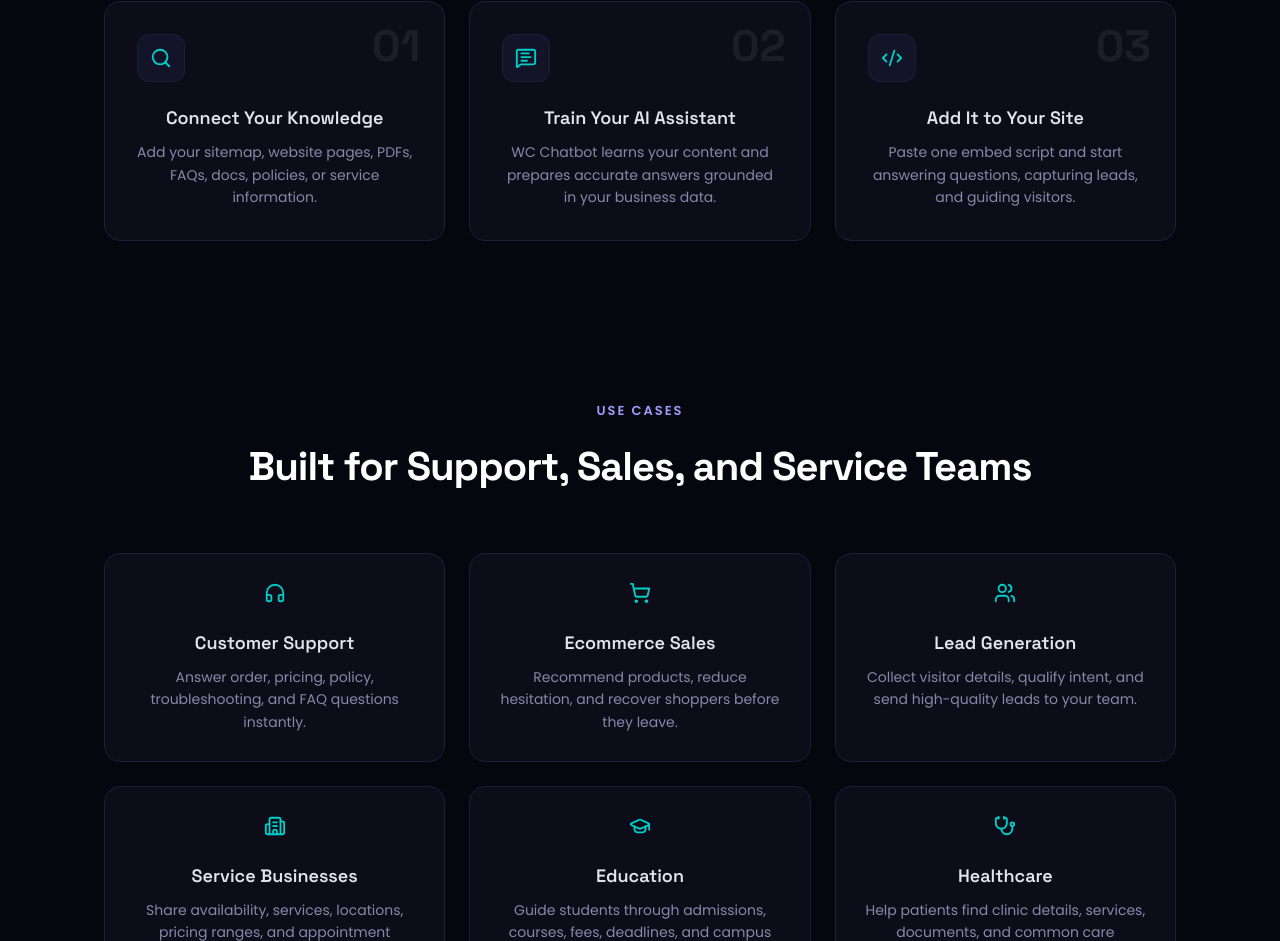
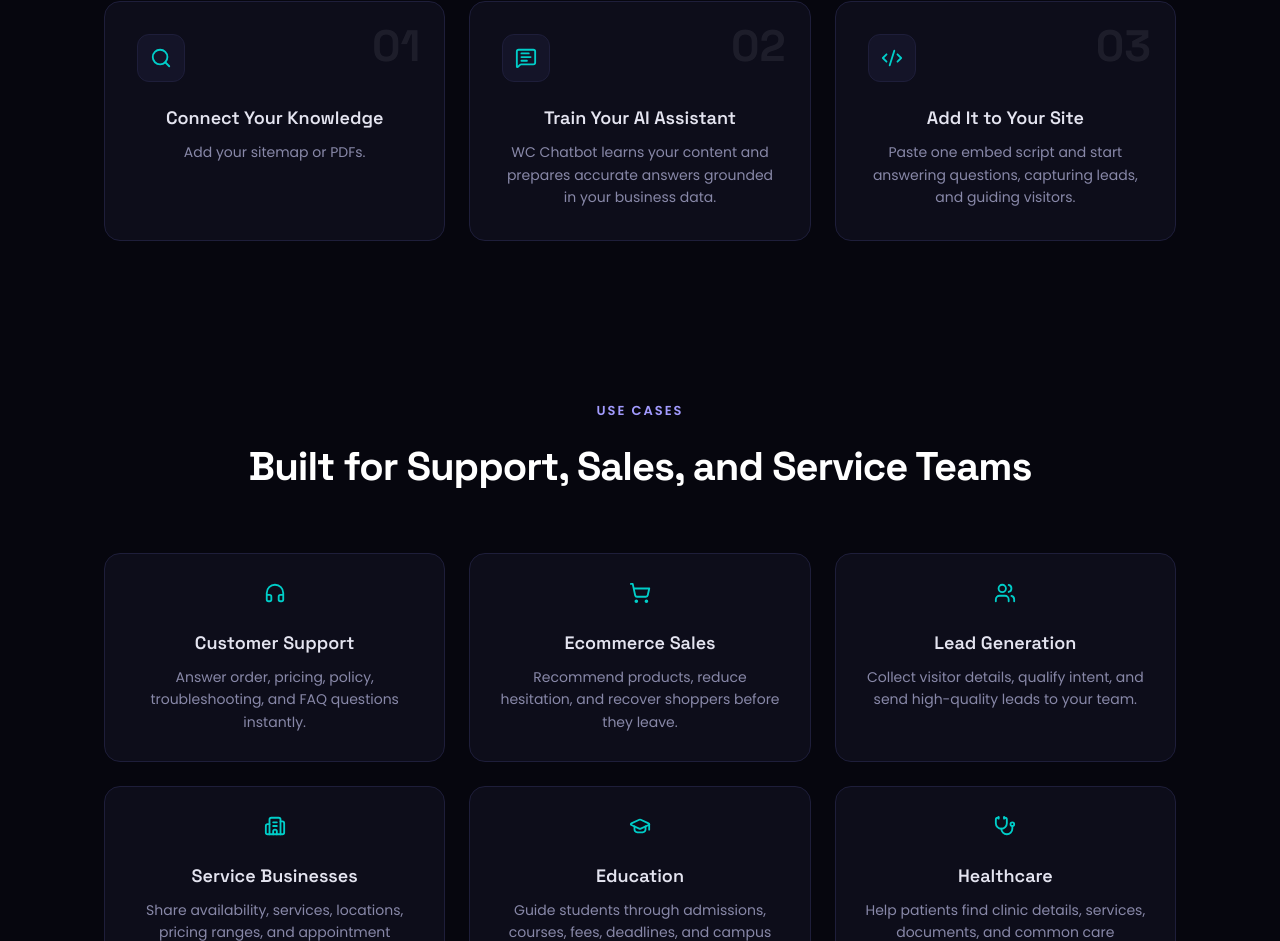
Before and after one commit to yogipowar/chatbot-app, a React (Vite) app: page / in a window 1280 px wide. Shown: the part 2543-3484 px from the top of the page. Built offline with nearby package versions, Linux system fonts and the light colour scheme; no server answers.

Commit message:
fix: Update Chatbot component to use a hardcoded website ID and adjust z-index in chatbot CSS for better visibility

```diff
--- a/src/components/Chatbot.jsx
+++ b/src/components/Chatbot.jsx
@@ -123,9 +123,9 @@ function Chatbot() {
 
   useEffect(() => {
     const params = new URLSearchParams(window.location.search);
-    const id = params.get("websiteId");
+    // const id = params.get("websiteId");
 
-    // const id = "97"
+    const id = "97"
 
     console.log("Website ID:", id);
 
--- a/src/components/chatbot.css
+++ b/src/components/chatbot.css
@@ -27,6 +27,7 @@
     /* position: relative; */
     position: fixed;
     bottom: 0;
+    z-index: 99999;
 }
 
 .inactive-banner {
--- a/src/components/plans.jsx
+++ b/src/components/plans.jsx
@@ -243,7 +243,7 @@ const Plans = () => {
         {
             icon: Search,
             title: "Connect Your Knowledge",
-            desc: "Add your sitemap, website pages, PDFs, FAQs, docs, policies, or service information.",
+            desc: "Add your sitemap or PDFs.",
         },
         {
             icon: MessageSquareText,
```
